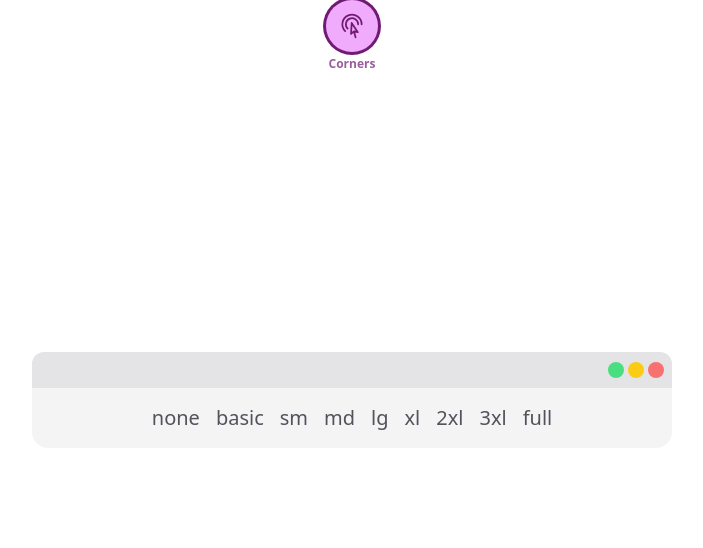
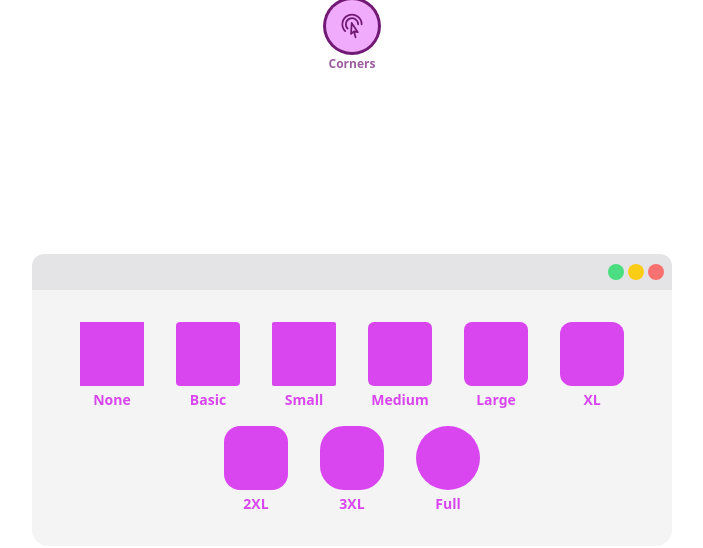
Before and after one commit to VishwaGauravIn/spiffy, a Next.js app: page /components/toolbar/tools/corners/Corners in a window 1280 px wide. Both pictures are taken after a click on the button "Corners". Shown: the top 548 px of the page, without its empty margins (288-991 px from the left). Built offline with nearby package versions, Linux system fonts and the light colour scheme.

Commit message:
Corners tool design

```diff
--- a/pages/components/toolbar/tools/corners/Corners.js
+++ b/pages/components/toolbar/tools/corners/Corners.js
@@ -50,34 +50,79 @@ export default function Corners() {
                       onClick={() => setIsVisible(false)}
                     ></div>
                   </div>
-                  <div className=" transform text-base sm:text-lg md:text-xl p-4 py-4 max-h-96 w-full text-zinc-600 dark:text-blue-200 transition-color duration-300 ease-in-out overflow-y-scroll flex flex-wrap justify-center gap-4">
+                  <div className=" transform text-base sm:text-lg md:text-xl p-4 py-8 max-h-96 w-full text-fuchsia-500 dark:text-fuchsia-200 transition-color duration-300 ease-in-out overflow-y-scroll flex flex-wrap justify-center gap-4">
                     {/* content */}
-                    <div className="" onClick={() => setBorderRadius(0)}>
-                      none
+                    {/* None */}
+                    <div
+                      className="w-20 aspect-square text-sm font-semibold flex flex-col justify-center items-center cursor-pointer group"
+                      onClick={() => setBorderRadius(0)}
+                    >
+                      <div className="w-16 aspect-square bg-fuchsia-500 dark:bg-fuchsia-300 group-hover:bg-fuchsia-400 dark:bg-fuchsia-300/90 group-active:scale-95 ease-in-out duration-200 mb-1" />
+                      None
                     </div>
-                    <div className="" onClick={() => setBorderRadius(0.25)}>
-                      basic
+                    {/* Basic */}
+                    <div
+                      className="w-20 aspect-square text-sm font-semibold flex flex-col justify-center items-center cursor-pointer group"
+                      onClick={() => setBorderRadius(0.25)}
+                    >
+                      <div className="w-16 aspect-square bg-fuchsia-500 dark:bg-fuchsia-300 rounded group-hover:bg-fuchsia-400 dark:bg-fuchsia-300/90 group-active:scale-95 ease-in-out duration-200 mb-1" />
+                      Basic
                     </div>
-                    <div className="" onClick={() => setBorderRadius(0.125)}>
-                      sm
+                    {/* Small */}
+                    <div
+                      className="w-20 aspect-square text-sm font-semibold flex flex-col justify-center items-center cursor-pointer group"
+                      onClick={() => setBorderRadius(0.125)}
+                    >
+                      <div className="w-16 aspect-square bg-fuchsia-500 dark:bg-fuchsia-300 rounded-sm group-hover:bg-fuchsia-400 dark:bg-fuchsia-300/90 group-active:scale-95 ease-in-out duration-200 mb-1" />
+                      Small
                     </div>
-                    <div className="" onClick={() => setBorderRadius(0.375)}>
-                      md
+                    {/* Medium */}
+                    <div
+                      className="w-20 aspect-square text-sm font-semibold flex flex-col justify-center items-center cursor-pointer group"
+                      onClick={() => setBorderRadius(0.375)}
+                    >
+                      <div className="w-16 aspect-square bg-fuchsia-500 dark:bg-fuchsia-300 rounded-md group-hover:bg-fuchsia-400 dark:bg-fuchsia-300/90 group-active:scale-95 ease-in-out duration-200 mb-1" />
+                      Medium
                     </div>
-                    <div className="" onClick={() => setBorderRadius(0.5)}>
-                      lg
+                    {/* Large */}
+                    <div
+                      className="w-20 aspect-square text-sm font-semibold flex flex-col justify-center items-center cursor-pointer group"
+                      onClick={() => setBorderRadius(0.5)}
+                    >
+                      <div className="w-16 aspect-square bg-fuchsia-500 dark:bg-fuchsia-300 rounded-lg group-hover:bg-fuchsia-400 dark:bg-fuchsia-300/90 group-active:scale-95 ease-in-out duration-200 mb-1" />
+                      Large
                     </div>
-                    <div className="" onClick={() => setBorderRadius(0.75)}>
-                      xl
+                    {/* XL */}
+                    <div
+                      className="w-20 aspect-square text-sm font-semibold flex flex-col justify-center items-center cursor-pointer group"
+                      onClick={() => setBorderRadius(0.75)}
+                    >
+                      <div className="w-16 aspect-square bg-fuchsia-500 dark:bg-fuchsia-300 rounded-xl group-hover:bg-fuchsia-400 dark:bg-fuchsia-300/90 group-active:scale-95 ease-in-out duration-200 mb-1" />
+                      XL
                     </div>
-                    <div className="" onClick={() => setBorderRadius(1)}>
-                      2xl
+                    {/* 2XL */}
+                    <div
+                      className="w-20 aspect-square text-sm font-semibold flex flex-col justify-center items-center cursor-pointer group"
+                      onClick={() => setBorderRadius(1)}
+                    >
+                      <div className="w-16 aspect-square bg-fuchsia-500 dark:bg-fuchsia-300 rounded-2xl group-hover:bg-fuchsia-400 dark:bg-fuchsia-300/90 group-active:scale-95 ease-in-out duration-200 mb-1" />
+                      2XL
                     </div>
-                    <div className="" onClick={() => setBorderRadius(1.5)}>
-                      3xl
+                    {/* 3XL */}
+                    <div
+                      className="w-20 aspect-square text-sm font-semibold flex flex-col justify-center items-center cursor-pointer group"
+                      onClick={() => setBorderRadius(1.5)}
+                    >
+                      <div className="w-16 aspect-square bg-fuchsia-500 dark:bg-fuchsia-300 rounded-3xl group-hover:bg-fuchsia-400 dark:bg-fuchsia-300/90 group-active:scale-95 ease-in-out duration-200 mb-1" />
+                      3XL
                     </div>
-                    <div className="" onClick={() => setBorderRadius(9999)}>
-                      full
+                    {/* Full */}
+                    <div
+                      className="w-20 aspect-square text-sm font-semibold flex flex-col justify-center items-center cursor-pointer group"
+                      onClick={() => setBorderRadius(9999)}
+                    >
+                      <div className="w-16 aspect-square bg-fuchsia-500 dark:bg-fuchsia-300 rounded-full group-hover:bg-fuchsia-400 dark:bg-fuchsia-300/90 group-active:scale-95 ease-in-out duration-200 mb-1" />
+                      Full
                     </div>
                   </div>
                 </div>
```
